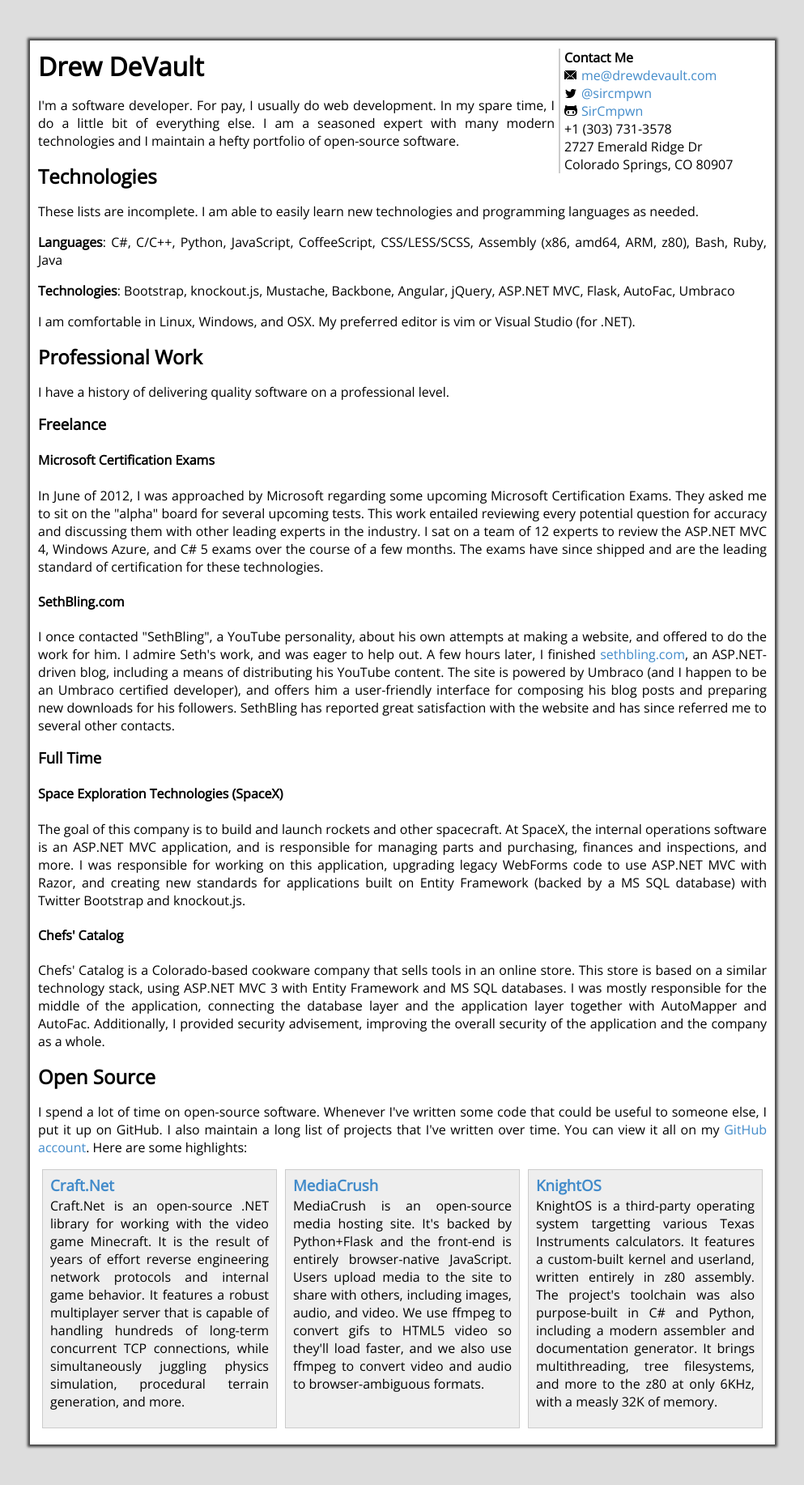
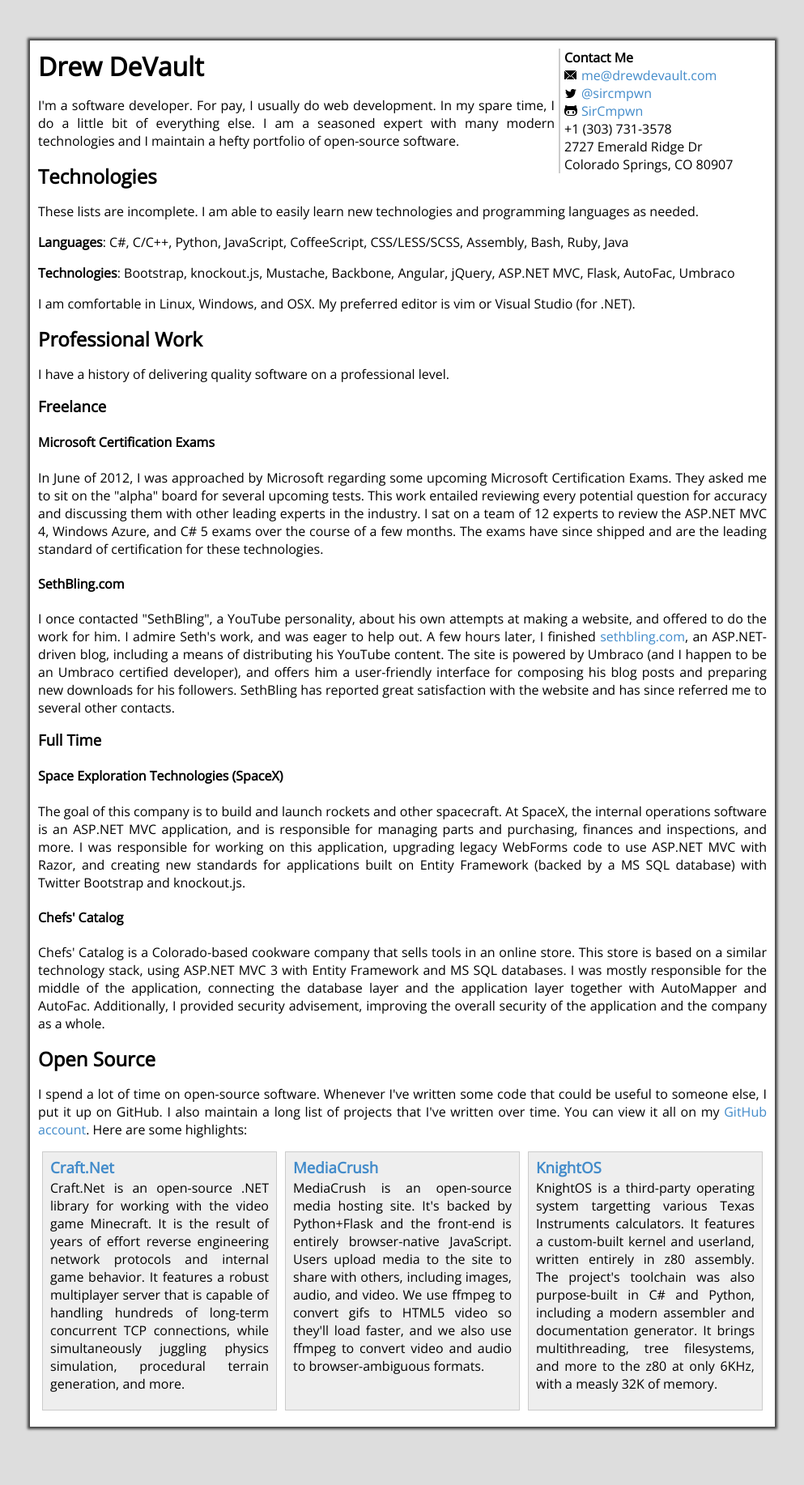
Before and after one commit to stormblog/sircmpwn.github.io, a Jekyll site: the page resume/index.html, which Jekyll copies as it is, in a window 1280 px wide. Shown: the whole page at 81% size, without its empty margins (143-1136 px from the left). Built offline with Jekyll 4.4.1, drawn with Linux system fonts in a browser that asks for light colours; after the commit the page ends 1812 px from its top, so only the background shows below that.

Commit message:
Update resume

```diff
--- a/resume/index.html
+++ b/resume/index.html
@@ -24,7 +24,7 @@
             I am a seasoned expert with many modern technologies and I maintain a hefty portfolio of open-source software.</p>
         <h2>Technologies</h2>
         <p>These lists are incomplete. I am able to easily learn new technologies and programming languages as needed.</p>
-        <p><strong>Languages</strong>: C#, C/C++, Python, JavaScript, CoffeeScript, CSS/LESS/SCSS, Assembly (x86, amd64, ARM, z80), Bash, Ruby, Java</p>
+        <p><strong>Languages</strong>: C#, C/C++, Python, JavaScript, CoffeeScript, CSS/LESS/SCSS, Assembly, Bash, Ruby, Java</p>
         <p><strong>Technologies</strong>: Bootstrap, knockout.js, Mustache, Backbone, Angular, jQuery, ASP.NET MVC, Flask, AutoFac, Umbraco</p>
         <p>I am comfortable in Linux, Windows, and OSX. My preferred editor is vim or Visual Studio (for .NET).</p>
         <h2>Professional Work</h2>
```
